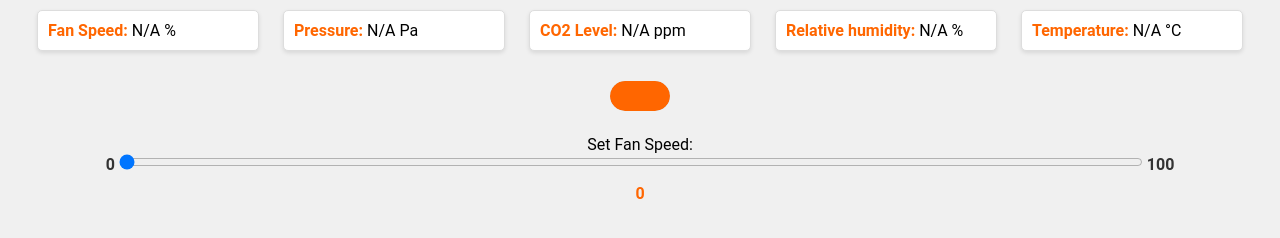
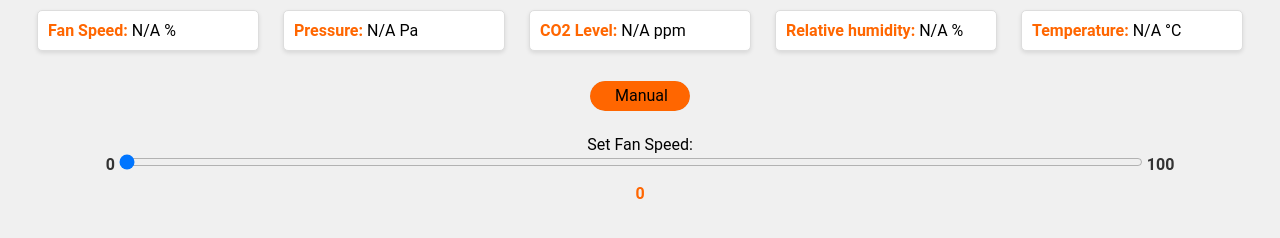
Before and after one commit to kikani-parth/Ventilation_System, a website: page public/live.html in a window 1280 px wide. Shown: the part 166-404 px from the top of the page. Drawn offline with Linux system fonts and the light colour scheme.

Commit message:
minor fixes

```diff
--- a/public/css/live.css
+++ b/public/css/live.css
@@ -62,12 +62,13 @@ h1 {
 .toggle-switch {
     display: inline-block;
     position: relative;
-    width: 60px;
+    width: 100px;
     height: 30px;
     background-color: #ccc;
     border-radius: 15px;
     margin-top: 20px;
     overflow: hidden;
+    text-align: center;
 }
 
 .toggle-switch input {
@@ -81,30 +82,34 @@ h1 {
     left: 0;
     right: 0;
     bottom: 0;
-    background-color: #f60;
+    background-color: #f60; /* Default background color */
     border-radius: 15px;
     transition: 0.4s;
+    display: flex;
+    align-items: center; /* Center text vertically */
+    justify-content: center; /* Center text horizontally */
 }
 
 .toggle-slider:before {
+    content: "Manual"; /* Default text */
     position: absolute;
-    content: "Auto";
     height: 100%;
-    width: 60px;
-    left: -60px;
+    width: 50%;
     line-height: 30px;
-    background-color: #f60;
+    background-color: #f60; /* Default background color */
     border-radius: 50%;
     transition: 0.4s;
 }
 
 input:checked + .toggle-slider {
-    background-color: #f60;
+    background-color: #f60; /* Background color when checked */
 }
 
 input:checked + .toggle-slider:before {
-    left: 0;
+    content: "Auto"; /* Text when checked */
+    left: 25%;
 }
+
 
 /* Slider styles */
 .slider-range {
--- a/public/live.html
+++ b/public/live.html
@@ -38,6 +38,8 @@
 <label class="toggle-switch">
     <input type="checkbox" id="modeToggle">
     <span class="toggle-slider"></span>
+    <span class="toggle-label">Manual</span>
+
 </label>
 
 <!-- Pressure Slider -->
```
